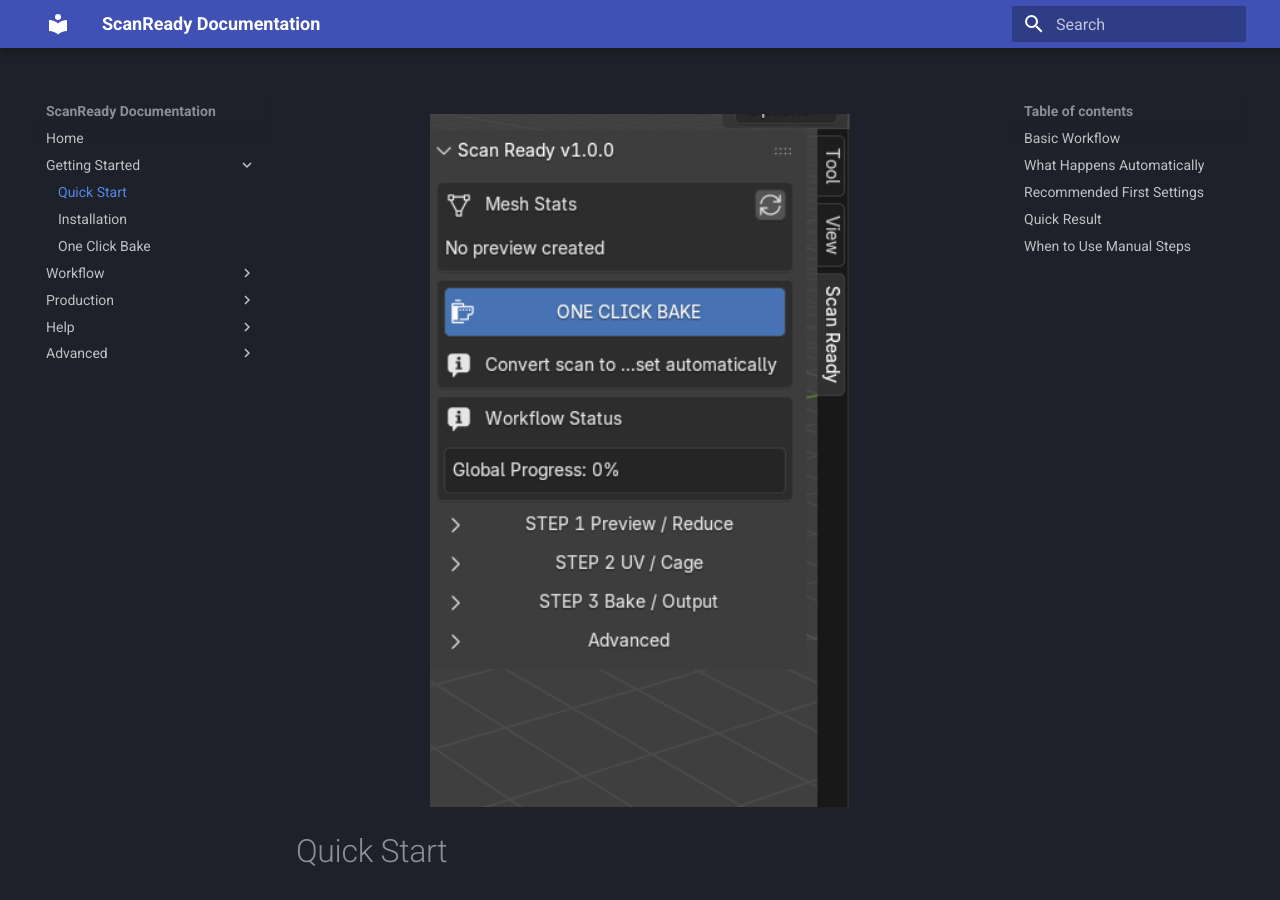
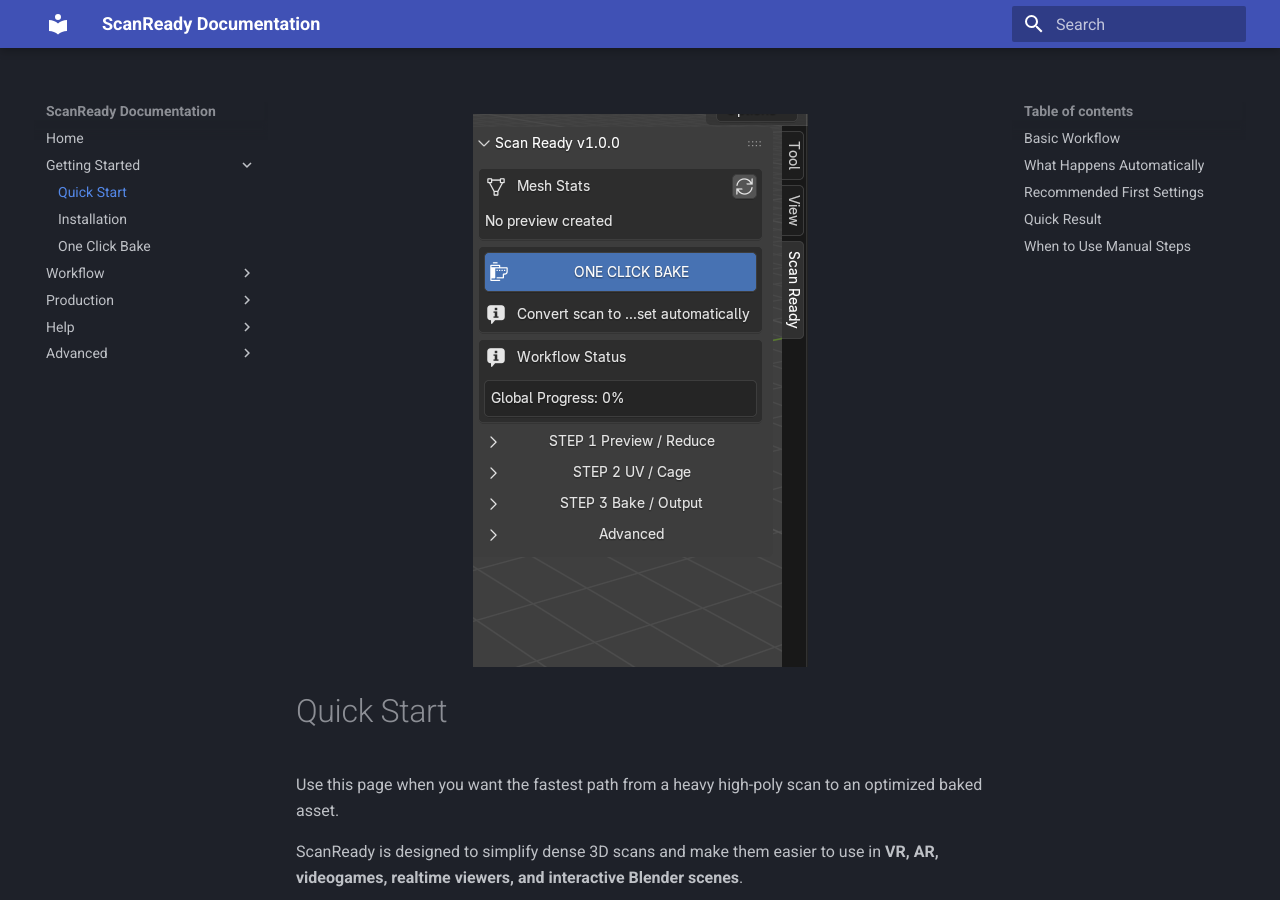
Before and after one commit to marioschiano/scanready-docs, an MkDocs documentation site: the page built from docs/quick-start.md, in a window 1280 px wide and 900 px high. Built offline with MkDocs 1.6.1 and Material for MkDocs 9.7.7, drawn with Linux system fonts in a browser that asks for light colours.

Commit message:
Update quick-start.md

```diff
--- a/docs/quick-start.md
+++ b/docs/quick-start.md
@@ -1,6 +1,7 @@
 <p align="center">
-  <img src="../img/quick-start-one-click.png" style="max-width:420px;width:100%;">
+  <img src="../img/quick-start-one-click.png" style="max-width:360px;">
 </p>
+
 
 
 
```
